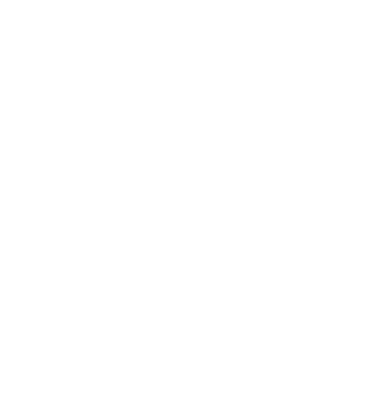
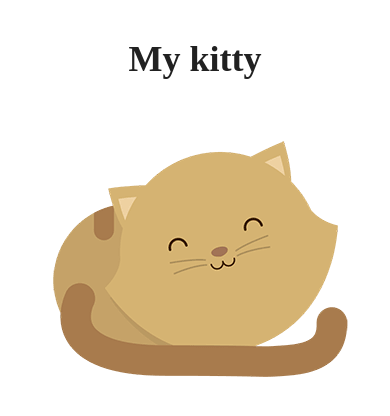
Before and after one commit to vre2h/responsive-images, a plain HTML site: page kitten/index.html in a window 390 px wide. Drawn offline with Linux system fonts and the light colour scheme.

Commit message:
[add] responsive img

```diff
--- a/kitten/index.html
+++ b/kitten/index.html
@@ -5,8 +5,28 @@
   <meta name="viewport" content="width=device-width, initial-scale=1.0">
   <meta http-equiv="X-UA-Compatible" content="ie=edge">
   <title>Kitten</title>
+  <style>
+    .item {
+      display: flex;
+      flex-direction: column;
+      align-items: center;
+    }
+
+    .item__title {
+      font-size: 36px;
+      color: #212121;
+    }
+
+  </style>
 </head>
 <body>
-
+  <section class="item">
+    <h1 class="item__title">My kitty</h1>
+    <picture class="item__pic">
+      <source media="(min-width: 960px)" srcset="kitten-large.png">
+      <source media="(min-width: 640px)" srcset="kitten-medium.png">
+      <img src="kitten-small.png" alt="Kitty">
+    </picture>
+  </section>
 </body>
 </html>
```
